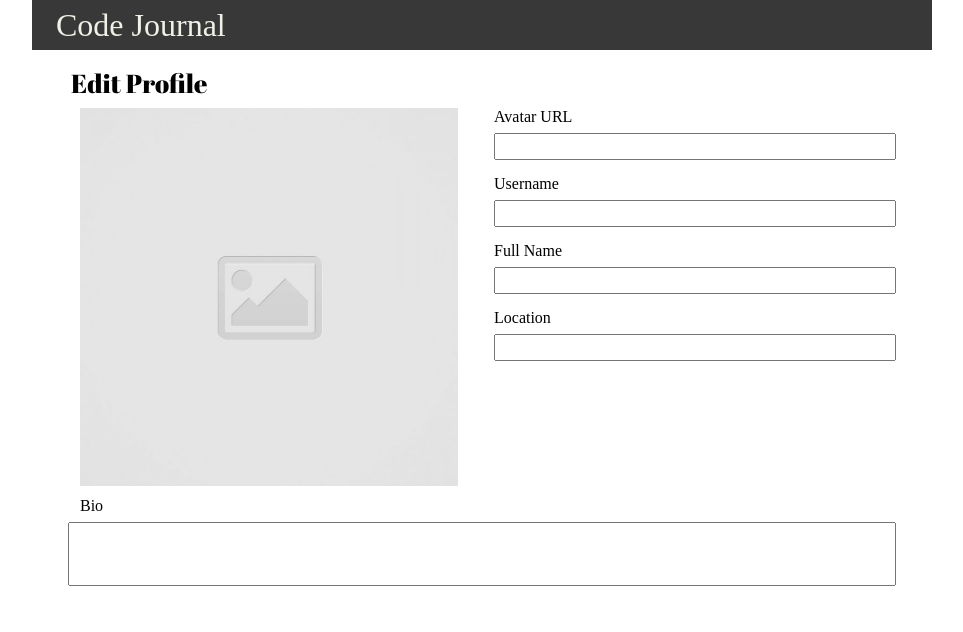
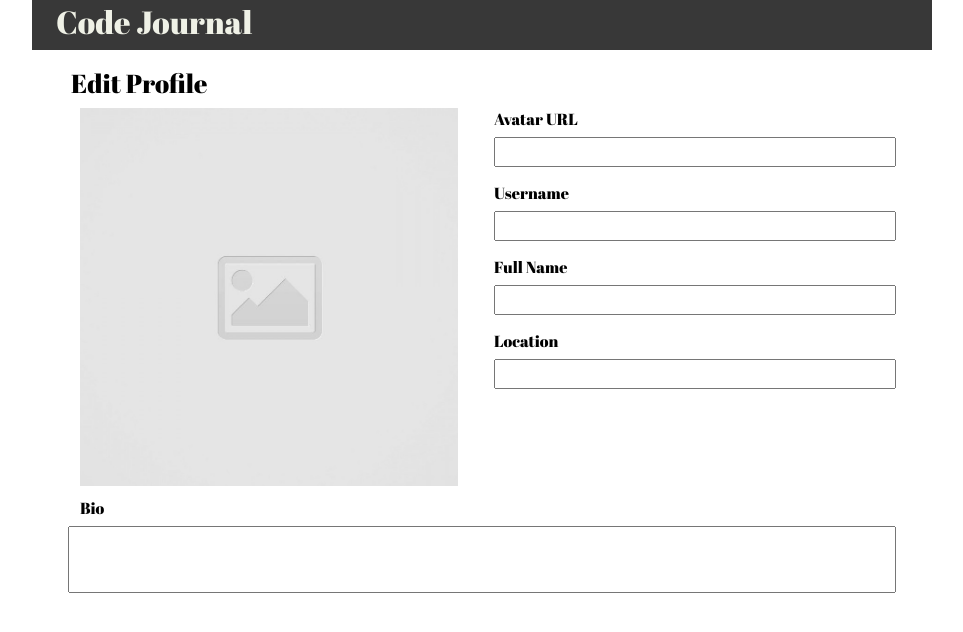
Before and after one commit to blake-ros/code-journal, a website: page index.html in a window 1280 px wide. Shown: the whole page, without its empty margins (158-1121 px from the left). Drawn offline with nearby package versions, Linux system fonts and the light colour scheme.

Commit message:
polished form on desktop

```diff
--- a/css/styles.css
+++ b/css/styles.css
@@ -27,7 +27,6 @@
   height: 50px;
   color: #eff1e6;
   font-size: 32px;
-  padding-top: 7px;
 }
 
 .pt-1 {
@@ -93,5 +92,5 @@ img {
 }
 
 .bio-sizing {
-  padding-top: 45px;
+  padding-bottom: 45px;
 }
--- a/index.html
+++ b/index.html
@@ -15,7 +15,7 @@
   <link href="https://fonts.googleapis.com/css2?family=Abril+Fatface&family=Open+Sans&display=swap" rel="stylesheet">
 </head>
 <body>
-  <header class="container header">Code Journal</header>
+  <header class="container header header-font">Code Journal</header>
   <main>
     <div data-view="edit-profile">
       <div class="container">
@@ -25,20 +25,20 @@
           <div class="column-half">
             <div>
               <form class="form">
-                <label for="avatarUrl" class="mt-1">Avatar URL</label>
-                <input type="text" id="avatarUrl" name="avatarUrl" class="mt-1 pb-1">
-                <label for="username" class="mt-2">Username</label>
-                <input type="text" id="username" name="username" class="mt-1 pb-1">
-                <label for="fullname" class="mt-2">Full Name</label>
-                <input type="text" id="fullName" name="fullName" class="mt-1 pb-1">
-                <label for="location" class="mt-2">Location</label>
-                <input type="text" id="location" name="location" class="mt-1 pb-1">
+                <label for="avatarUrl" class="mt-1 header-font">Avatar URL</label>
+                <input type="text" id="avatarUrl" name="avatarUrl" class="mt-1 pb-1 secondary-font">
+                <label for="username" class="mt-2 header-font">Username</label>
+                <input type="text" id="username" name="username" class="mt-1 pb-1 secondary-font">
+                <label for="fullname" class="mt-2 header-font">Full Name</label>
+                <input type="text" id="fullName" name="fullName" class="mt-1 pb-1 secondary-font">
+                <label for="location" class="mt-2 header-font">Location</label>
+                <input type="text" id="location" name="location" class="mt-1 pb-1 secondary-font">
               </form>
             </div>
           </div>
           <div class="row column-full">
-            <label for="bio" class="mt-1 column-full">Bio</label>
-            <input type="text" id="bio" name="bio" class="column-full mt-1 bio-sizing">
+            <label for="bio" class="mt-1 column-full header-font">Bio</label>
+            <input type="text" id="bio" name="bio" class="column-full mt-1 bio-sizing secondary-font">
           </div>
         </div>
       </div>
```
